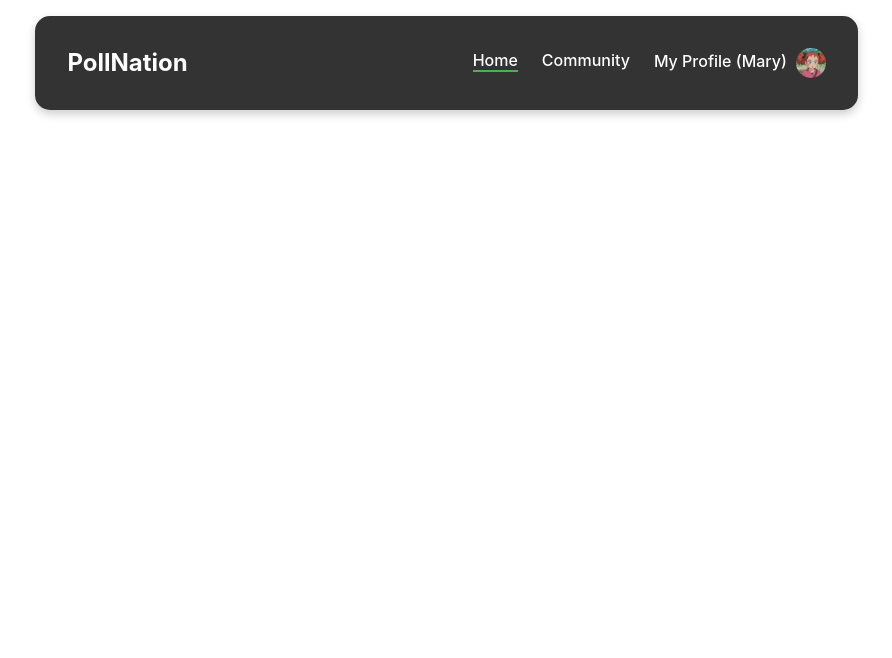
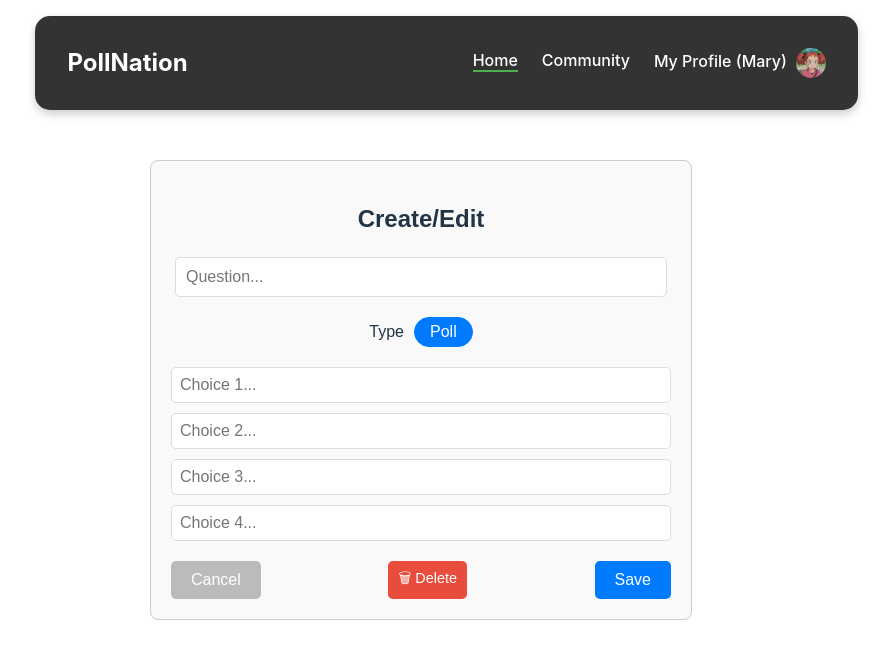
Before and after one commit to VVitMan/PollNation-MERN-Stack, a React (Vite) app in the folder frontend/: page /edit-poll/1 in a window 1280 px wide. Shown: the top 658 px of the page, without its empty margins (219-1111 px from the left). Built offline with nearby package versions, Linux system fonts and the light colour scheme.

Commit message:
Created CreateEditPoll page.

```diff
--- a/frontend/src/App.css
+++ b/frontend/src/App.css
@@ -30,9 +30,6 @@ body {
   max-width: 1200px; /* Adjust based on preference */
   padding: 20px;
 }
-
-
-
 
 /*
 #root {
--- a/frontend/src/App.jsx
+++ b/frontend/src/App.jsx
@@ -3,6 +3,7 @@ import Navbar from './Navbar/Navbar.jsx';
 import Poll from './Poll/Poll.jsx';
 import ProfilePage from './ProfilePage/ProfilePage.jsx'; // Import the ProfilePage component
 import EditProfile from './EditProfile/EditProfile.jsx';
+import CreateEditPoll from './CreateEditPoll/CreateEditPoll.jsx';
 
 function App() {
   return (
@@ -13,6 +14,7 @@ function App() {
         <Route path="/" element={<Poll />} /> {/* Main Poll Page */}
         <Route path="/profile/:username" element={<ProfilePage />} /> {/* Profile Page */}
         <Route path='/edit-profile' element={<EditProfile />}></Route> {/* Edit Profile Page */}
+        <Route path="/edit-poll/:pollId" element={<CreateEditPoll />} /> {/* Edit/Create Poll Page */}
       </Routes>
       </div>
     </Router>
--- /dev/null
+++ b/frontend/src/CreateEditPoll/CreateEditPoll.jsx
@@ -0,0 +1,96 @@
+import { useState } from 'react';
+import styles from './CreateEditPoll.module.css';
+import { FaTrashAlt } from 'react-icons/fa';
+
+function CreateEditPoll() {
+    const [question, setQuestion] = useState('');
+    const [pollType, setPollType] = useState('Poll');
+    const [choices, setChoices] = useState([{ text: '', correct: false }, { text: '', correct: false }, { text: '', correct: false }, { text: '', correct: false }]);
+
+    const handleChoiceChange = (index, event) => {
+        const newChoices = [...choices];
+        newChoices[index].text = event.target.value;
+        setChoices(newChoices);
+    };
+
+    const handleCorrectAnswerChange = (index) => {
+        if (pollType === 'Quiz') {
+            const newChoices = choices.map((choice, i) => ({
+                ...choice,
+                correct: i === index ? !choice.correct : choice.correct,
+            }));
+            setChoices(newChoices);
+        }
+    };
+
+    const handlePollTypeChange = () => {
+        setPollType(pollType === 'Poll' ? 'Quiz' : 'Poll');
+    };
+
+    const handleSave = () => {
+        console.log('Poll saved:', { question, pollType, choices });
+        // Logic to save or create poll
+    };
+
+    const handleCancel = () => {
+        // Logic to cancel or reset form
+        setQuestion('');
+        setChoices([{ text: '', correct: false }, { text: '', correct: false }, { text: '', correct: false }, { text: '', correct: false }]);
+    };
+
+    const handleDelete = () => {
+        const confirmed = window.confirm("Are you sure you want to delete this poll?");
+        if (confirmed) {
+            // Perform delete operation here (e.g., API request)
+            alert("Poll deleted successfully.");
+            navigate("/profile/:username"); // Redirect to the profile page or another appropriate page
+        }
+    };
+
+    return (
+        <div className={styles.pollContainer}>
+            <h2>Create/Edit</h2>
+            <input
+                type="text"
+                placeholder="Question..."
+                value={question}
+                onChange={(e) => setQuestion(e.target.value)}
+                className={styles.questionInput}
+            />
+            <div className={styles.typeToggle}>
+                <span>Type</span>
+                <button onClick={handlePollTypeChange} className={styles.toggleButton}>
+                    {pollType === 'Poll' ? 'Poll' : 'Quiz'}
+                </button>
+            </div>
+
+            {choices.map((choice, index) => (
+                <div key={index} className={styles.choiceContainer}>
+                    {pollType === 'Quiz' && (
+                        <input
+                            type="checkbox"
+                            checked={choice.correct}
+                            onChange={() => handleCorrectAnswerChange(index)}
+                            className={styles.correctCheckbox}
+                        />
+                    )}
+                    <input
+                        type="text"
+                        placeholder={`Choice ${index + 1}...`}
+                        value={choice.text}
+                        onChange={(e) => handleChoiceChange(index, e)}
+                        className={styles.choiceInput}
+                    />
+                </div>
+            ))}
+
+            <div className={styles.buttonGroup}>
+                <button onClick={handleCancel} className={styles.cancelButton}>Cancel</button>
+                <button className={styles.deleteButton} onClick={handleDelete}>🗑 Delete</button>
+                <button onClick={handleSave} className={styles.saveButton}>Save</button>
+            </div>
+        </div>
+    );
+}
+
+export default CreateEditPoll;
--- /dev/null
+++ b/frontend/src/CreateEditPoll/CreateEditPoll.module.css
@@ -0,0 +1,116 @@
+/* CreateEditPoll.module.css */
+
+.pollContainer {
+    max-width: 500px;
+    margin: 50px auto;
+    padding: 20px;
+    border: 1px solid #ccc;
+    border-radius: 8px;
+    background-color: #f9f9f9;
+    text-align: center;
+    font-family: Arial, sans-serif;
+}
+
+h2 {
+    font-size: 1.5em;
+    margin-bottom: 20px;
+}
+
+.questionInput {
+    width: 94%;
+    padding: 10px;
+    margin-bottom: 20px;
+    border: 1px solid #ddd;
+    border-radius: 5px;
+    font-size: 1em;
+}
+
+.typeToggle {
+    display: flex;
+    align-items: center;
+    justify-content: center;
+    gap: 10px;
+    margin-bottom: 20px;
+}
+
+.toggleButton {
+    padding: 5px 15px;
+    border: 1px solid #007bff;
+    background-color: #007bff;
+    color: #fff;
+    border-radius: 15px;
+    cursor: pointer;
+    font-size: 1em;
+}
+
+.choiceContainer {
+    display: flex;
+    align-items: center;
+    margin-bottom: 10px;
+}
+
+.correctCheckbox {
+    margin-right: 10px;
+    cursor: pointer;
+}
+
+.choiceInput {
+    flex: 1;
+    padding: 8px;
+    border: 1px solid #ddd;
+    border-radius: 5px;
+    font-size: 1em;
+}
+
+.buttonGroup {
+    display: flex;
+    justify-content: space-between;
+    margin-top: 20px;
+}
+
+.cancelButton {
+    background-color: #bbb;
+    color: #fff;
+    padding: 10px 20px;
+    border: none;
+    border-radius: 5px;
+    cursor: pointer;
+    font-size: 1em;
+}
+
+.saveButton {
+    background-color: #007bff;
+    color: #fff;
+    padding: 10px 20px;
+    border: none;
+    border-radius: 5px;
+    cursor: pointer;
+    font-size: 1em;
+}
+
+
+.deleteButton {
+    background-color: #e74c3c;
+    color: #fff;
+    border: none;
+    padding: 5px 10px;
+    border-radius: 5px;
+    cursor: pointer;
+    font-size: 0.9em;
+    transition: background-color 0.3s ease;
+}
+
+.deleteButton:hover {
+    background-color: #c0392b;
+}
+
+/* Styles for checked (green) and unchecked (red) choices [UNUSED]*/
+.checked {
+    background-color: #d4edda; /* Light green */
+    border: 1px solid #28a745; /* Green border */
+}
+
+.unchecked {
+    background-color: #f8d7da; /* Light red */
+    border: 1px solid #dc3545; /* Red border */
+}
--- a/frontend/src/Poll/Poll.jsx
+++ b/frontend/src/Poll/Poll.jsx
@@ -196,8 +196,22 @@ function Poll() {
     };
 
     if (pollData.length === 0) {
-        return <p>Loading...</p>;
+        return (
+            <div
+            style={{
+                display: 'flex',
+                justifyContent: 'center',
+                /*alignItems: 'center', (Vertical)*/
+                height: '100vh',
+                textAlign: 'center',
+                fontSize: '1.5em',
+                color: '#333'
+            }}>
+                <p>Loading...</p>
+            </div>
+        );
     }
+
 
     return (
         <>
--- a/frontend/src/ProfilePage/ProfilePage.jsx
+++ b/frontend/src/ProfilePage/ProfilePage.jsx
@@ -1,7 +1,7 @@
 import React, { useState } from 'react';
 import { useParams } from 'react-router-dom';
+import { Link } from 'react-router-dom';
 import styles from './ProfilePage.module.css';
-import { Link } from 'react-router-dom';
 import { FaPencilAlt } from 'react-icons/fa'; // Import pencil icon from Font Awesome
 
 function ProfilePage() {
@@ -56,7 +56,7 @@ function ProfilePage() {
                 <img className={styles.profileImage} src={userData.profilePic} alt="Profile" />
                 <h1 className={styles.username}>{userData.username}
                     <Link to="/edit-profile">
-                        &nbsp;<FaPencilAlt className={styles.editIcon} /> {/* Pencil icon with link */}
+                        &nbsp;<FaPencilAlt className={styles.editProfileIcon} /> {/* Pencil icon with link */}
                     </Link></h1>
                 <p className={styles.bio}>{userData.bio}</p>
             </div>
@@ -90,7 +90,10 @@ function ProfilePage() {
                         <div className={styles.pollHeader}>
                             <img className={styles.pollProfileImage} src={poll.profilePic} alt="Profile" />
                             <h2 className={styles.pollUsername}>{poll.username}</h2>
-                            <span className={styles.editIcon}>✎</span>
+                            {/* <span className={styles.editIcon}>✎</span> */}
+                            <Link to={`/edit-poll/${poll.id}`}>
+                                <FaPencilAlt className={styles.editIcon} />
+                            </Link>
                         </div>
                         <p className={styles.pollDescription}>{poll.description}</p>
                         <p className={styles.voteCount}>{poll.votes} Votes</p>
--- a/frontend/src/ProfilePage/ProfilePage.module.css
+++ b/frontend/src/ProfilePage/ProfilePage.module.css
@@ -94,17 +94,36 @@
     font-weight: bold;
 }
 
-.editIcon {
-    margin-left: auto;
+.editProfileIcon {
+    color: #333;
+    font-size: 1.2em;
     cursor: pointer;
+    transition: color 0.3s;
 }
 
-/* Poll Description and Vote Count */
-.pollDescription {
-    font-size: 0.9em;
+.editProfileIcon:hover {
+    color: #007bff; /* Change to blue on hover */
+}
+
+.editIcon {
     color: #333;
-    margin-top: 5px;
+    font-size: 1.2em;
+    cursor: pointer;
+    transition: color 0.3s;
+    position: absolute; /* Position the icon absolutely */
+    right: 28px; /* Adjust the distance from the right edge */
+    top: 28px; /* Adjust the distance from the top */
 }
+
+.editIcon:hover {
+    color: #007bff; /* Change to blue on hover */
+}
+
+/* Add this to make sure the container is relatively positioned */
+.pollItem {
+    position: relative; /* Make this container the reference for absolute positioning */
+}
+
 
 .voteCount {
     font-size: 0.85em;
```
